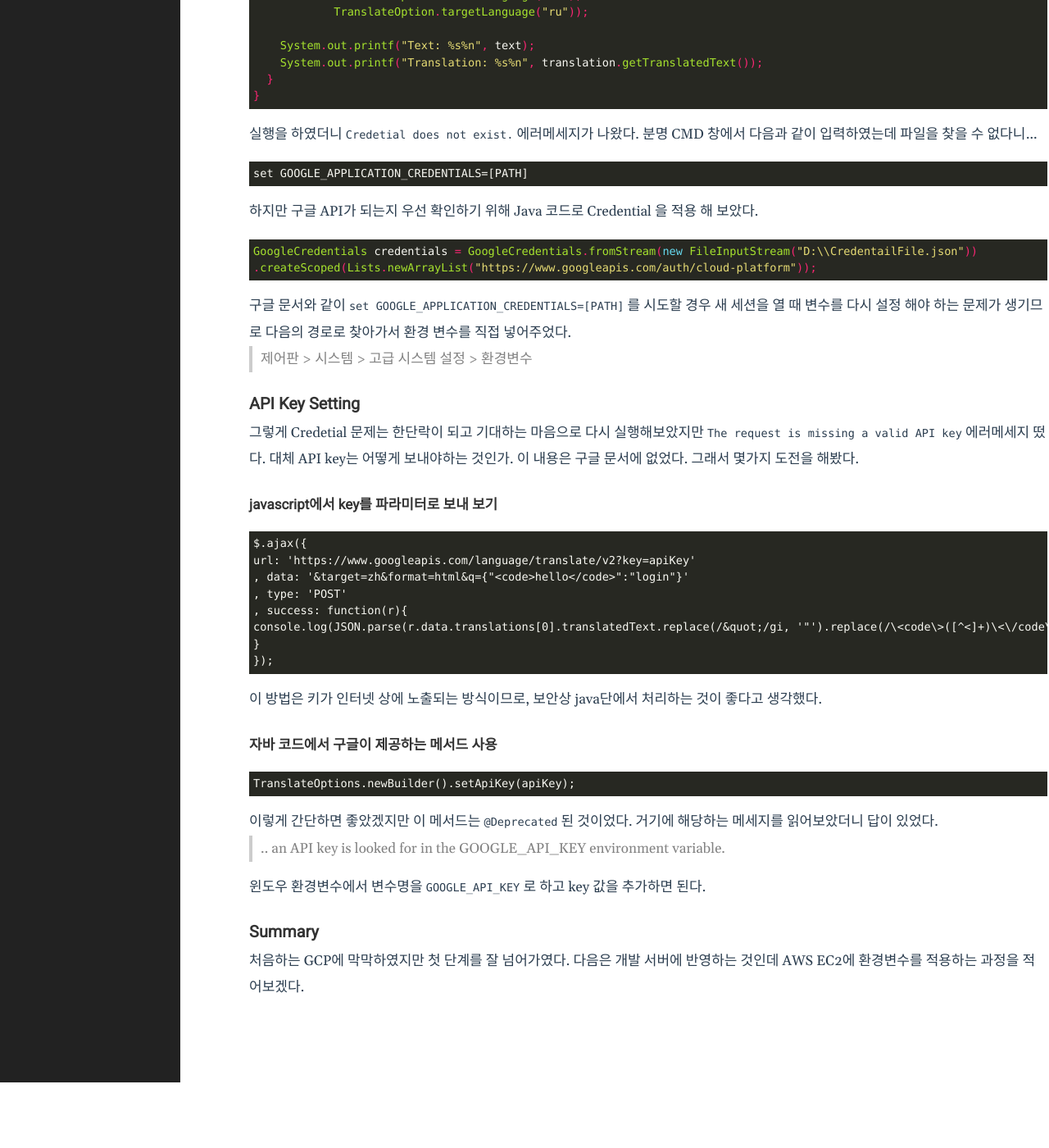
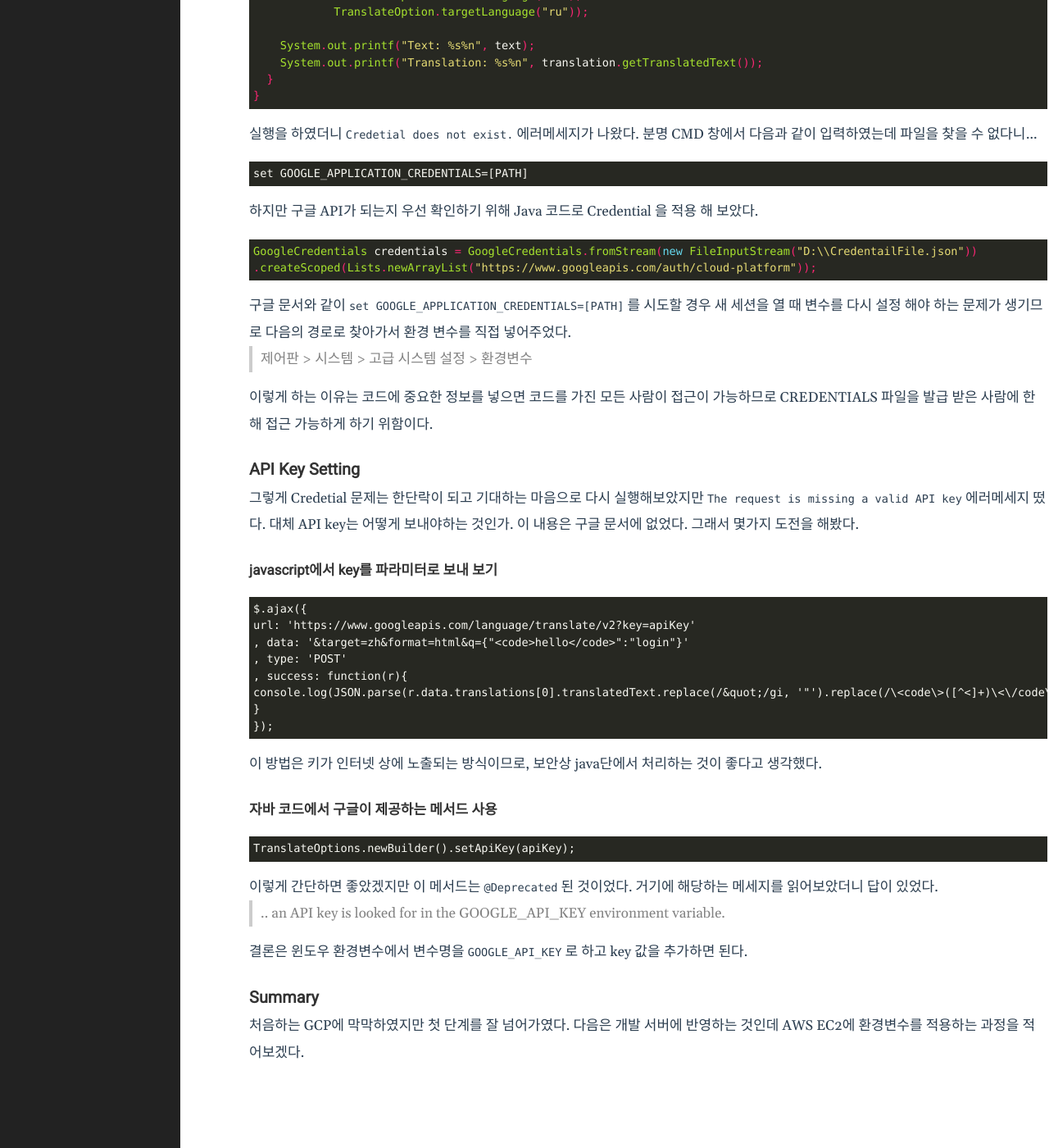
Before and after one commit to mjaek24/mjaek24.github.io, a Jekyll site: the page built from _posts/2020-11-19-google-api-1.md, in a window 1280 px wide and 1400 px high, scrolled down 913 px. Shown: the whole window at 82% size. Built offline with Jekyll 4.4.1, drawn with Linux system fonts in a browser that asks for light colours; before the commit the page ends 2233 px from its top, so only the background shows below that.

Commit message:
Update 2020-11-19-google-api-1.md
내용 추가

```diff
--- a/_posts/2020-11-19-google-api-1.md
+++ b/_posts/2020-11-19-google-api-1.md
@@ -72,6 +72,8 @@ GoogleCredentials credentials = GoogleCredentials.fromStream(new FileInputStream
 
 > 제어판 > 시스템 > 고급 시스템 설정 > 환경변수
 
+이렇게 하는 이유는 코드에 중요한 정보를 넣으면 코드를 가진 모든 사람이 접근이 가능하므로 CREDENTIALS 파일을 발급 받은 사람에 한해 접근 가능하게 하기 위함이다.
+
 ### API Key Setting
 
 그렇게 Credetial 문제는 한단락이 되고 기대하는 마음으로 다시 실행해보았지만 `The request is missing a valid API key` 에러메세지 떴다. 대체 API key는 어떻게 보내야하는 것인가. 이 내용은 구글 문서에 없었다. 그래서 몇가지 도전을 해봤다.
@@ -102,7 +104,7 @@ TranslateOptions.newBuilder().setApiKey(apiKey);
 
 > .. an API key is looked for in the GOOGLE_API_KEY environment variable.
 
-윈도우 환경변수에서 변수명을 `GOOGLE_API_KEY` 로 하고 key 값을 추가하면 된다.
+결론은 윈도우 환경변수에서 변수명을 `GOOGLE_API_KEY` 로 하고 key 값을 추가하면 된다.
 
 ### Summary
 
```
